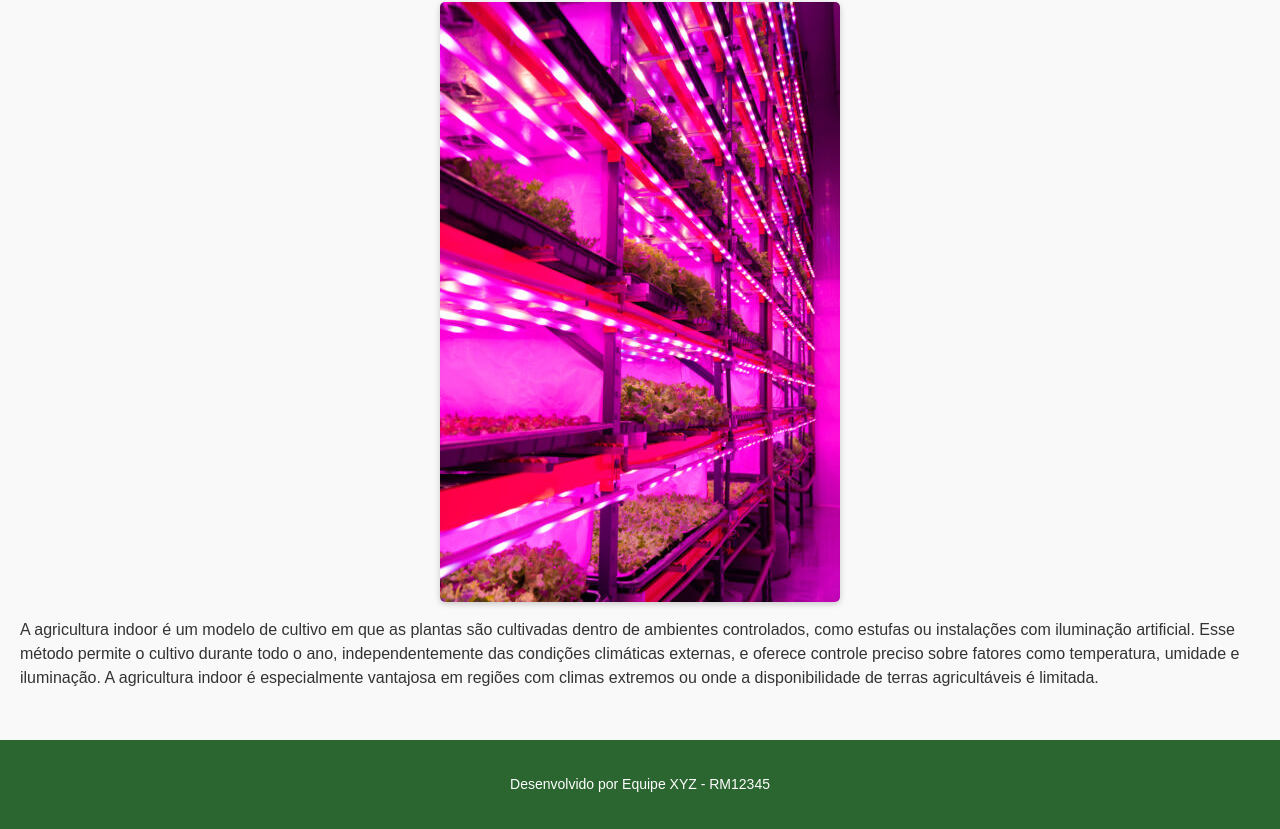
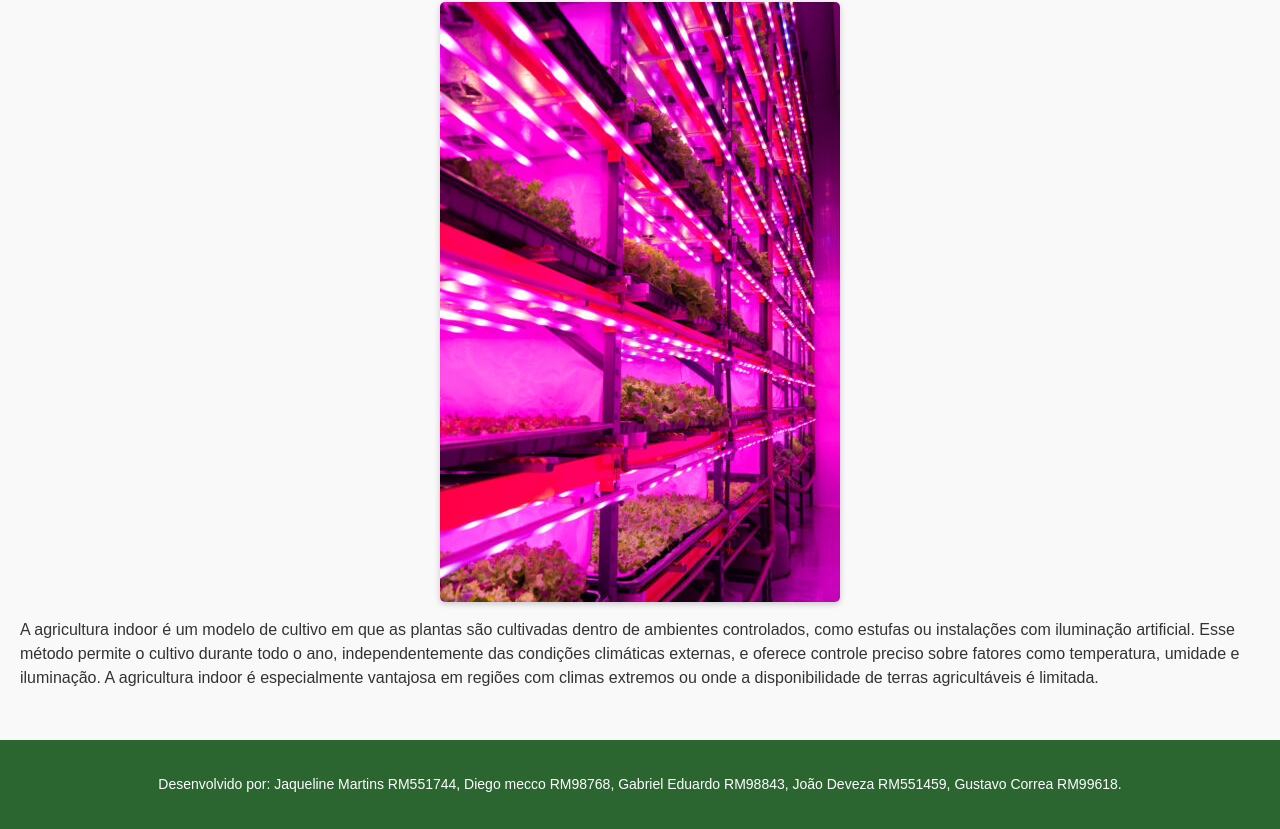
Before and after one commit to gustavo-specxx/Global-Solution_Web, a plain HTML site: page modelos-cultivo-eficientes.html in a window 1280 px wide. Shown: the part 1423-2252 px from the top of the page. Drawn offline with Linux system fonts and the light colour scheme.

Commit message:
Update modelos-cultivo-eficientes.html

```diff
--- a/modelos-cultivo-eficientes.html
+++ b/modelos-cultivo-eficientes.html
@@ -48,7 +48,7 @@
   </main>
 
   <footer>
-    <p>Desenvolvido por Equipe XYZ - RM12345</p>
+    <p>Desenvolvido por: Jaqueline Martins RM551744, Diego mecco RM98768, Gabriel Eduardo RM98843, João Deveza RM551459, Gustavo Correa RM99618.</p>
   </footer>
 </body>
 </html>
```
